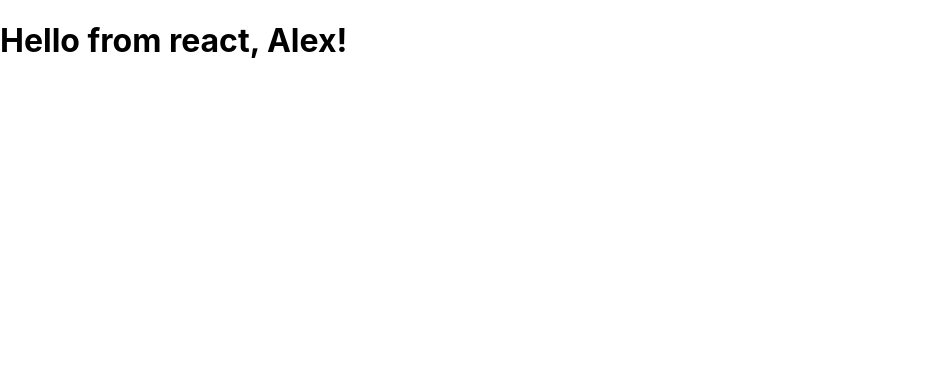
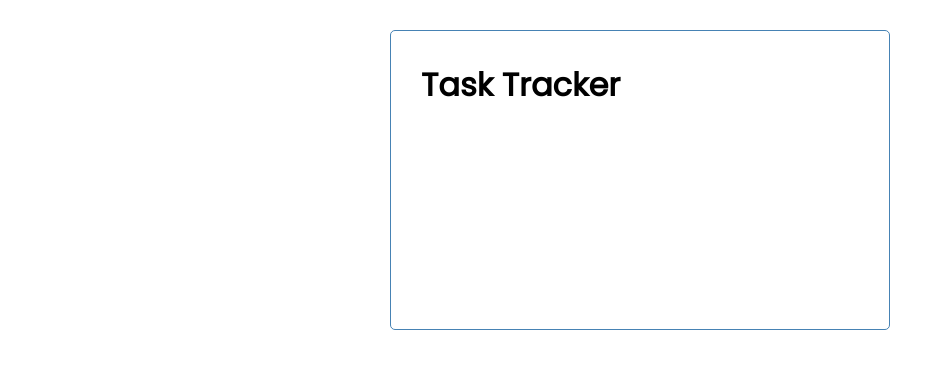
Before and after one commit to aerialist7/react-task-tracker, a React (Create React App) app: page / in a window 1280 px wide. Shown: the top 368 px of the page, without its empty margins (0-951 px from the left). Built offline with nearby package versions, Linux system fonts and the light colour scheme; the HTML template or start-up script is replaced by a standard one.

Commit message:
Add default styling

```diff
--- a/src/App.js
+++ b/src/App.js
@@ -1,13 +1,9 @@
 import Header from "./Header"
 
-function App() {
-    const name = "Alex"
-
-    return (
-        <div className="container">
-            <Header title={`Hello from react, ${name}!`}/>
-        </div>
-    )
-}
+const App = () => (
+    <div className="container">
+        <Header/>
+    </div>
+)
 
 export default App
--- a/src/index.css
+++ b/src/index.css
@@ -1,13 +1,112 @@
-body {
+@import url('https://fonts.googleapis.com/css2?family=Poppins:wght@300;400&display=swap');
+
+* {
+    box-sizing: border-box;
     margin: 0;
-    font-family: -apple-system, BlinkMacSystemFont, 'Segoe UI', 'Roboto', 'Oxygen',
-    'Ubuntu', 'Cantarell', 'Fira Sans', 'Droid Sans', 'Helvetica Neue',
-    sans-serif;
-    -webkit-font-smoothing: antialiased;
-    -moz-osx-font-smoothing: grayscale;
+    padding: 0;
 }
 
-code {
-    font-family: source-code-pro, Menlo, Monaco, Consolas, 'Courier New',
-    monospace;
+body {
+    font-family: 'Poppins', sans-serif;
 }
+
+.container {
+    max-width: 500px;
+    margin: 30px auto;
+    overflow: auto;
+    min-height: 300px;
+    border: 1px solid steelblue;
+    padding: 30px;
+    border-radius: 5px;
+}
+
+.header {
+    display: flex;
+    justify-content: space-between;
+    align-items: center;
+    margin-bottom: 20px;
+}
+
+.btn {
+    display: inline-block;
+    background: #000;
+    color: #fff;
+    border: none;
+    padding: 10px 20px;
+    margin: 5px;
+    border-radius: 5px;
+    cursor: pointer;
+    text-decoration: none;
+    font-size: 15px;
+    font-family: inherit;
+}
+
+.btn:focus {
+    outline: none;
+}
+
+.btn:active {
+    transform: scale(0.98);
+}
+
+.btn-block {
+    display: block;
+    width: 100%;
+}
+
+.task {
+    background: #f4f4f4;
+    margin: 5px;
+    padding: 10px 20px;
+    cursor: pointer;
+}
+
+.task.reminder {
+    border-left: 5px solid green;
+}
+
+.task h3 {
+    display: flex;
+    align-items: center;
+    justify-content: space-between;
+}
+
+.add-form {
+    margin-bottom: 40px;
+}
+
+.form-control {
+    margin: 20px 0;
+}
+
+.form-control label {
+    display: block;
+}
+
+.form-control input {
+    width: 100%;
+    height: 40px;
+    margin: 5px;
+    padding: 3px 7px;
+    font-size: 17px;
+}
+
+.form-control-check {
+    display: flex;
+    align-items: center;
+    justify-content: space-between;
+}
+
+.form-control-check label {
+    flex: 1;
+}
+
+.form-control-check input {
+    flex: 2;
+    height: 20px;
+}
+
+footer {
+    margin-top: 30px;
+    text-align: center;
+}
```
